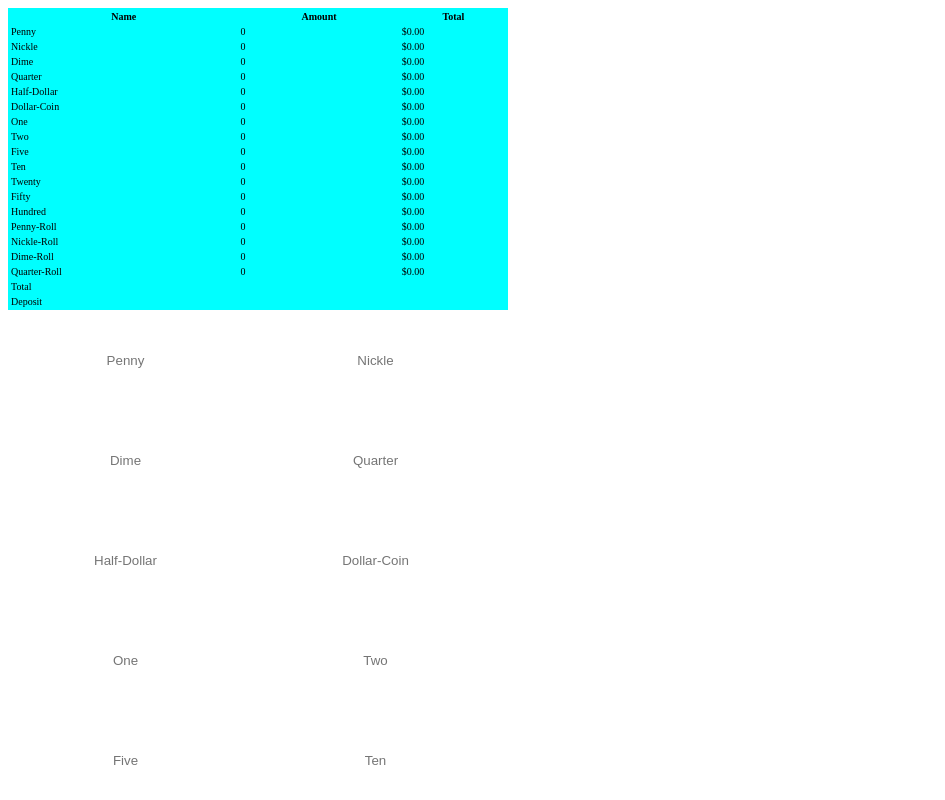
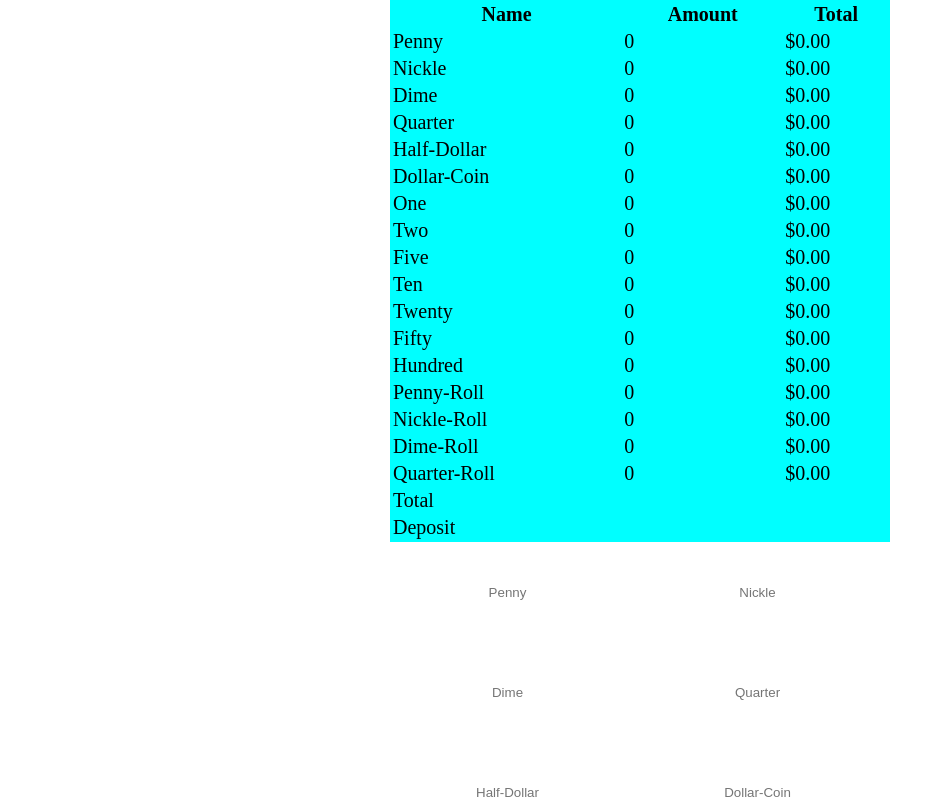
Before and after one commit to espinojosege/tillCounter, a plain HTML site: page index.html in a window 1280 px wide. Shown: the top 800 px of the page, without its empty margins (0-945 px from the left). Drawn offline with Linux system fonts and the light colour scheme.

Commit message:
second update

```diff
--- a/index.css
+++ b/index.css
@@ -6,12 +6,17 @@ html {
   font-size: 10px;
 }
 
+body {
+  margin: 0 auto;
+}
+
 #inputs {
   display: grid;
   grid-template-columns: 1fr;
 }
 
 div {
+  margin: 0 auto;
   min-width: 320px;
   max-width: 500px;
   background-color: aqua;
@@ -19,6 +24,10 @@ div {
 
 table {
   width: 100%;
+  font-size: 2rem;
+}
+
+table tbody tr td {
 }
 
 input {
```
